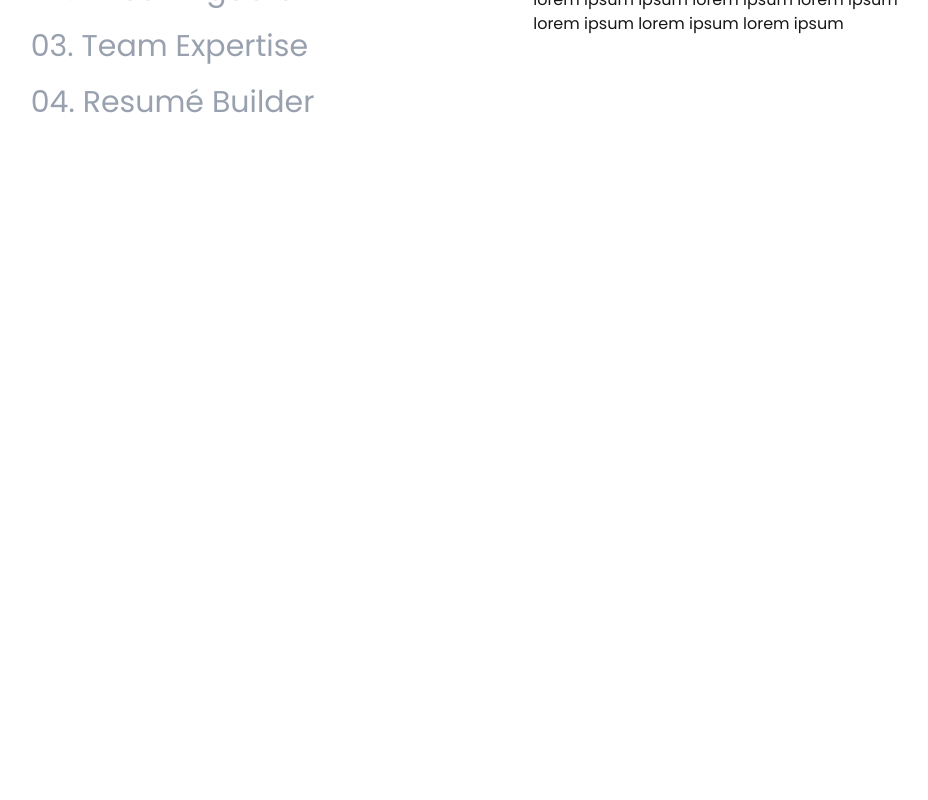
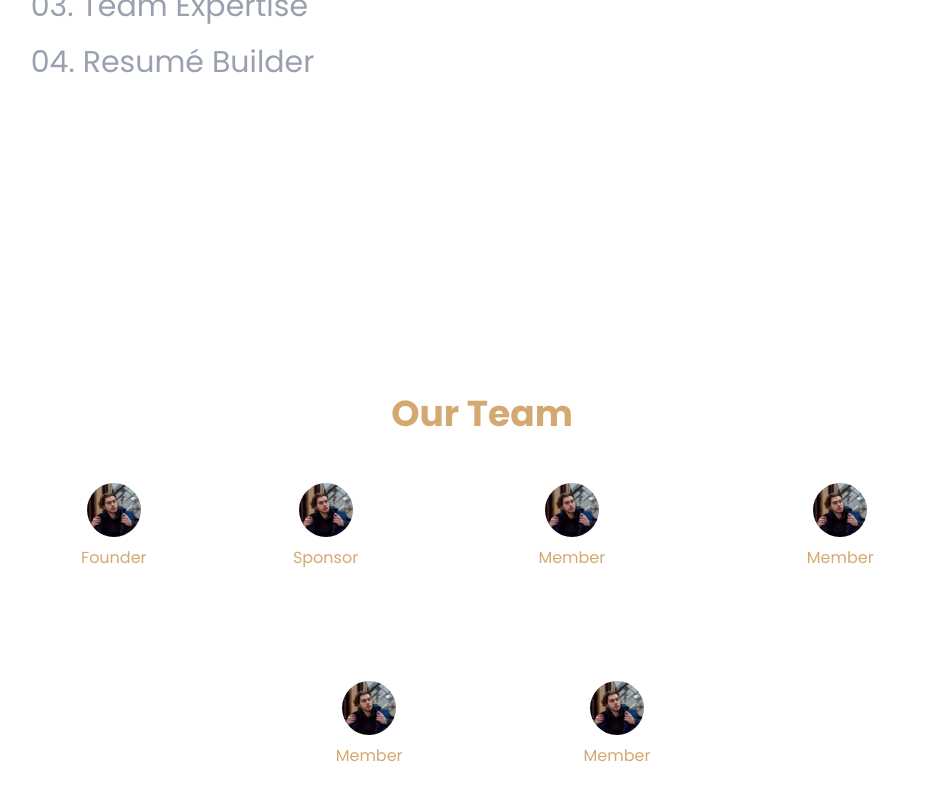
Before and after one commit to rohitcoder1976/linalg-website, a Next.js app: page / in a window 1280 px wide. Shown: the part 1024-1824 px from the top of the page, without its empty margins (158-1086 px from the left). Before the commit the page ends 1196 px from the top, so only its background shows below. Built offline with nearby package versions, Linux system fonts and the light colour scheme.

Commit message:
added 'Our Team' section

```diff
--- a/src/app/page.tsx
+++ b/src/app/page.tsx
@@ -1,5 +1,6 @@
 import Hero from "@/components/Hero";
 import Navbar from "@/components/Navbar";
+import OurTeam from "@/components/OurTeam";
 import WhyUs from "@/components/WhyUs";
 
 export default function Home() {
@@ -8,6 +9,7 @@ export default function Home() {
       <Navbar />
       <Hero />
       <WhyUs />
+      <OurTeam />
     </div>
   );
 }
--- a/src/components/OurTeam.tsx
+++ b/src/components/OurTeam.tsx
@@ -0,0 +1,73 @@
+"use client"
+import { motion } from "framer-motion";
+
+const members = [
+    {
+        name: "Rohit Marath '26",
+        title: "Founder",
+        profilePicture: "/man.png"
+    },
+    {
+        name: "Mrs. Wentling",
+        title: "Sponsor",
+        profilePicture: "/man.png"
+    },
+    {
+        name: "Sajjan Subramanian '26",
+        title: "Member",
+        profilePicture: "/man.png"
+    },
+    {
+        name: "Michael Tucker '26",
+        title: "Member",
+        profilePicture: "/man.png"
+    },
+    {
+        name: "Jonathan Nguyen '26",
+        title: "Member",
+        profilePicture: "/man.png"
+    },
+    {
+        name: "Robert Evans '26",
+        title: "Member",
+        profilePicture: "/man.png"
+    },
+];
+
+const variants = {
+    initial: {
+        x: -50,
+        opacity: 0
+    },
+    animate: {
+        x: 0,
+        opacity: 1,
+        transition: {
+            duration: 0.4,
+            staggerChildren: 0.12
+        }
+    }
+};
+
+function OurTeam() {
+    return (
+        <div className="min-h-[calc(100vh_-_250px)] mt-10 py-4 px-6">
+            <h2 className="text-center poppins font-bold text-4xl text-[#d3a971]">Our Team</h2>
+            <motion.div variants={variants} initial="initial" whileInView="animate" className="mt-12 flex flex-wrap justify-center gap-20 m-auto w-[80%]">
+                {members.map((member, index) => (
+                    <motion.div
+                        variants={variants}
+                        key={index}
+                        className="flex flex-col items-center"
+                    >
+                        <img src={member.profilePicture} className="w-14 h-14 rounded-full border border-white" />
+                        <p className="mt-2 poppins text-[#d3a971] text-md">{member.title}</p>
+                        <p className="mt-[2px] poppins text-white text-lg">{member.name}</p>
+                    </motion.div>
+                ))}
+            </motion.div>
+        </div>
+    )
+}
+
+export default OurTeam;
--- a/src/components/WhyUs.tsx
+++ b/src/components/WhyUs.tsx
@@ -53,7 +53,7 @@ const rightVariants = {
 function WhyUs() {
     const [activeIndex, setActiveIndex] = useState(0);
     return (
-        <div className="my-3 py-10 px-6">
+        <div className="my-3 min-h-[calc(100vh_-_250px)] px-6">
             <h2 className="text-center poppins font-bold text-4xl text-[#d3a971]">Why Join?</h2>
             <div className="flex justify-evenly mt-12">
                 <motion.div variants={leftVariants} initial="initial" whileInView="animate" className="space-y-5">
```
Also changed, not shown: public/man.png (added).
